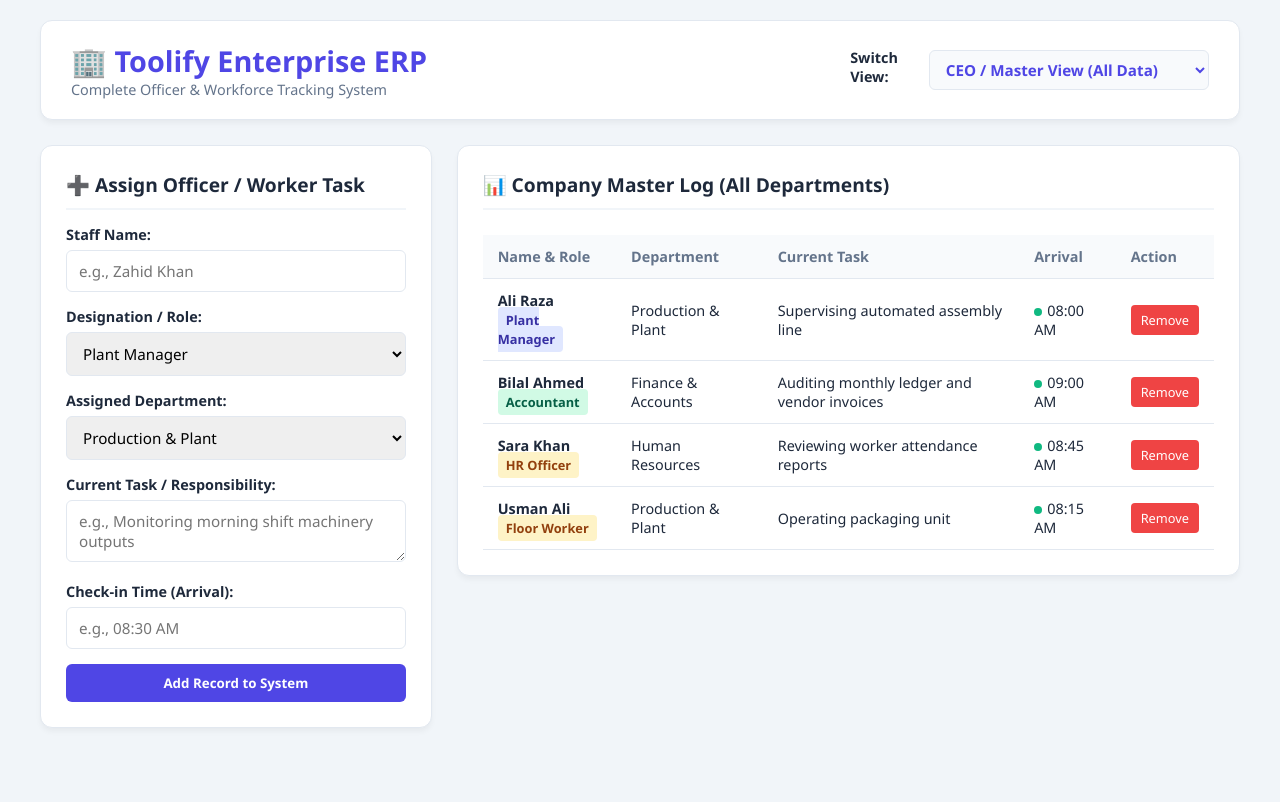
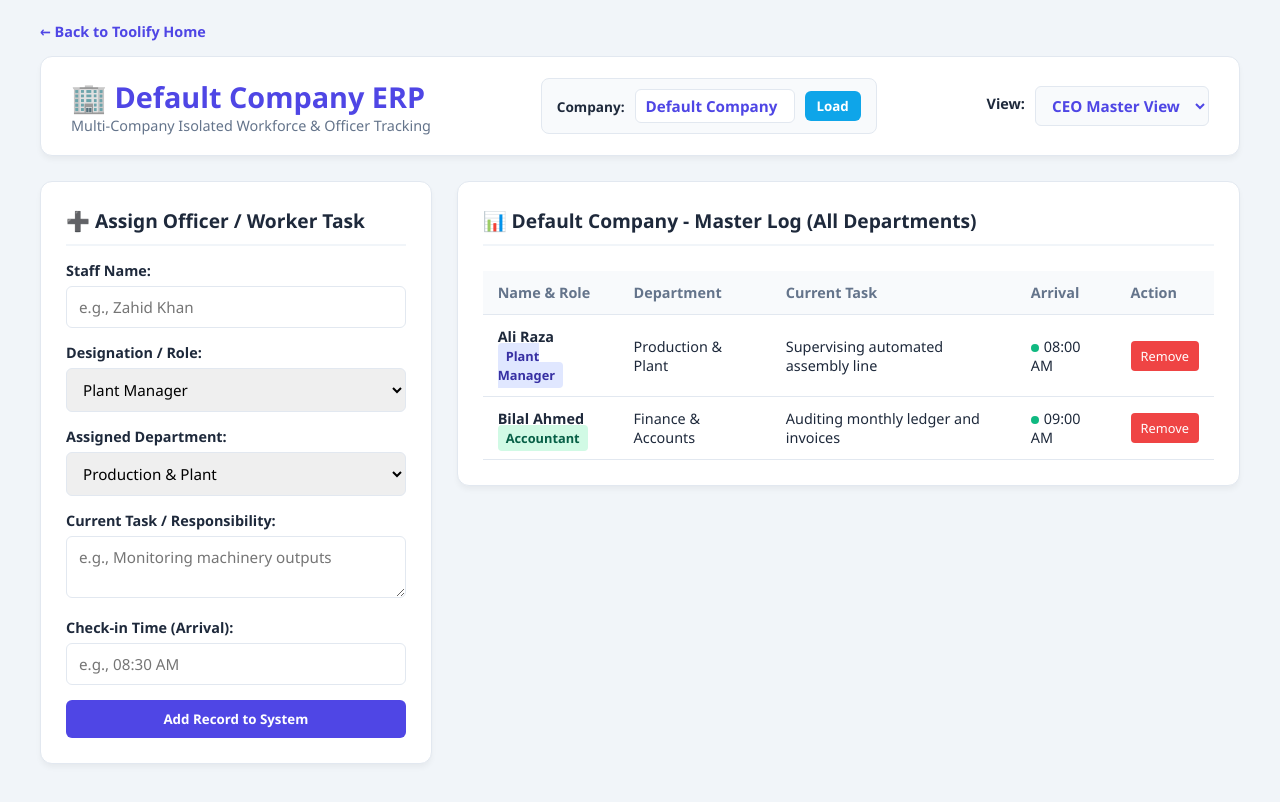
Before and after one commit to fatimaNadir/toolify, a plain HTML site: page company-erp.html in a window 1280 px wide. Drawn offline with Linux system fonts and the light colour scheme.

Commit message:
Update company-erp.html

```diff
--- a/company-erp.html
+++ b/company-erp.html
@@ -3,7 +3,7 @@
 <head>
     <meta charset="UTF-8">
     <meta name="viewport" content="width=device-width, initial-scale=1.0">
-    <title>Toolify Enterprise - Multi-Role Company ERP</title>
+    <title>Toolify Enterprise - Multi-Company ERP System</title>
     <style>
         :root {
             --primary: #4f46e5;
@@ -46,6 +46,8 @@
             align-items: center;
             margin-bottom: 25px;
             border: 1px solid var(--border);
+            flex-wrap: wrap;
+            gap: 15px;
         }
 
         .logo-area h1 {
@@ -56,6 +58,25 @@
         .logo-area p {
             color: var(--text-muted);
             font-size: 0.9rem;
+        }
+
+        .company-setup-box {
+            display: flex;
+            align-items: center;
+            gap: 10px;
+            background: #f8fafc;
+            padding: 10px 15px;
+            border-radius: 8px;
+            border: 1px solid var(--border);
+        }
+
+        .company-setup-box input {
+            padding: 6px 10px;
+            border-radius: 6px;
+            border: 1px solid var(--border);
+            font-weight: bold;
+            color: var(--primary);
+            width: 160px;
         }
 
         .role-selector {
@@ -138,6 +159,16 @@
             background: var(--primary-dark);
         }
 
+        .btn-small {
+            background: #0ea5e9;
+            color: white;
+            padding: 6px 12px;
+            border: none;
+            border-radius: 6px;
+            cursor: pointer;
+            font-weight: bold;
+        }
+
         /* Table Styling */
         .table-responsive {
             overflow-x: auto;
@@ -182,24 +213,43 @@
             display: inline-block;
             margin-right: 5px;
         }
+
+        .nav-back {
+            display: inline-block;
+            margin-bottom: 15px;
+            color: var(--primary);
+            text-decoration: none;
+            font-weight: bold;
+            font-size: 0.9rem;
+        }
+        .nav-back:hover { text-decoration: underline; }
     </style>
 </head>
 <body>
 
     <div class="container">
-        <!-- Header -->
+        <a href="index.html" class="nav-back">&larr; Back to Toolify Home</a>
+
+        <!-- Header with Multi-Company Config -->
         <header>
             <div class="logo-area">
-                <h1>🏢 Toolify Enterprise ERP</h1>
-                <p>Complete Officer & Workforce Tracking System</p>
+                <h1>🏢 <span id="displayCompanyName">Toolify Enterprise</span> ERP</h1>
+                <p>Multi-Company Isolated Workforce & Officer Tracking</p>
             </div>
+
+            <div class="company-setup-box">
+                <label for="companyInput" style="margin:0; font-size:0.85rem;">Company:</label>
+                <input type="text" id="companyInput" value="Default Company" placeholder="Enter Company Name">
+                <button class="btn-small" onclick="switchCompany()">Load</button>
+            </div>
+
             <div class="role-selector">
-                <label for="activeRole">Switch View:</label>
+                <label for="activeRole">View:</label>
                 <select id="activeRole" onchange="filterRoleView()">
-                    <option value="ALL">CEO / Master View (All Data)</option>
-                    <option value="Plant Manager">Plant Manager View</option>
-                    <option value="Accountant">Accountant View</option>
-                    <option value="HR Officer">HR Officer View</option>
+                    <option value="ALL">CEO Master View</option>
+                    <option value="Plant Manager">Plant Manager</option>
+                    <option value="Accountant">Accountant</option>
+                    <option value="HR Officer">HR Officer</option>
                 </select>
             </div>
         </header>
@@ -237,7 +287,7 @@
 
                     <div class="form-group">
                         <label>Current Task / Responsibility:</label>
-                        <textarea id="staffTask" rows="2" placeholder="e.g., Monitoring morning shift machinery outputs"></textarea>
+                        <textarea id="staffTask" rows="2" placeholder="e.g., Monitoring machinery outputs"></textarea>
                     </div>
 
                     <div class="form-group">
@@ -275,20 +325,50 @@
     </div>
 
     <script>
-        // Initial Database containing various company officers and workers
-        let enterpriseData = [
-            { name: "Ali Raza", role: "Plant Manager", dept: "Production & Plant", task: "Supervising automated assembly line", time: "08:00 AM" },
-            { name: "Bilal Ahmed", role: "Accountant", dept: "Finance & Accounts", task: "Auditing monthly ledger and vendor invoices", time: "09:00 AM" },
-            { name: "Sara Khan", role: "HR Officer", dept: "Human Resources", task: "Reviewing worker attendance reports", time: "08:45 AM" },
-            { name: "Usman Ali", role: "Floor Worker", dept: "Production & Plant", task: "Operating packaging unit", time: "08:15 AM" }
-        ];
+        let currentCompanyKey = "Default Company";
+        let enterpriseData = {};
+
+        // Load data from LocalStorage based on Company Name
+        function loadCompanyData() {
+            const savedCompany = localStorage.getItem('active_company_name') || "Default Company";
+            document.getElementById('companyInput').value = savedCompany;
+            document.getElementById('displayCompanyName').innerText = savedCompany;
+            currentCompanyKey = "erp_data_" + savedCompany.trim().toLowerCase().replace(/\s+/g, '_');
+
+            const storedData = localStorage.getItem(currentCompanyKey);
+            if (storedData) {
+                enterpriseData = JSON.parse(storedData);
+            } else {
+                // Default dummy data if company has no records yet
+                enterpriseData = [
+                    { name: "Ali Raza", role: "Plant Manager", dept: "Production & Plant", task: "Supervising automated assembly line", time: "08:00 AM" },
+                    { name: "Bilal Ahmed", role: "Accountant", dept: "Finance & Accounts", task: "Auditing monthly ledger and invoices", time: "09:00 AM" }
+                ];
+                saveCompanyData();
+            }
+            filterRoleView();
+        }
+
+        function saveCompanyData() {
+            localStorage.setItem(currentCompanyKey, JSON.stringify(enterpriseData));
+        }
+
+        function switchCompany() {
+            const companyName = document.getElementById('companyInput').value.trim();
+            if(!companyName) {
+                alert("Please enter a valid company name!");
+                return;
+            }
+            localStorage.setItem('active_company_name', companyName);
+            loadCompanyData();
+        }
 
         function renderTable(dataToDisplay) {
             const tbody = document.getElementById('companyTableBody');
             tbody.innerHTML = "";
 
             if(dataToDisplay.length === 0) {
-                tbody.innerHTML = `<tr><td colspan="5" style="text-align: center; color: var(--text-muted);">No records found for this view.</td></tr>`;
+                tbody.innerHTML = `<tr><td colspan="5" style="text-align: center; color: var(--text-muted);">No records found for this company view.</td></tr>`;
                 return;
             }
 
@@ -328,6 +408,7 @@
             }
 
             enterpriseData.push({ name, role, dept, task, time });
+            saveCompanyData();
 
             // Reset form fields
             document.getElementById('staffName').value = "";
@@ -339,25 +420,29 @@
 
         function deleteRecord(index) {
             enterpriseData.splice(index, 1);
+            saveCompanyData();
             filterRoleView();
         }
 
         function filterRoleView() {
             const selectedRole = document.getElementById('activeRole').value;
             const titleElem = document.getElementById('tableTitle');
+            const companyName = document.getElementById('companyInput').value;
 
             if(selectedRole === "ALL") {
-                titleElem.innerText = "📊 Company Master Log (CEO View - All Departments)";
+                titleElem.innerText = `📊 ${companyName} - Master Log (All Departments)`;
                 renderTable(enterpriseData);
             } else {
-                titleElem.innerText = `📊 Department Log (${selectedRole} View)`;
+                titleElem.innerText = `📊 ${companyName} - Department Log (${selectedRole} View)`;
                 const filtered = enterpriseData.filter(item => item.role === selectedRole);
                 renderTable(filtered);
             }
         }
 
-        // Initial render on load
-        renderTable(enterpriseData);
+        // Load data on page load
+        window.onload = function() {
+            loadCompanyData();
+        };
     </script>
 </body>
 </html>
```
